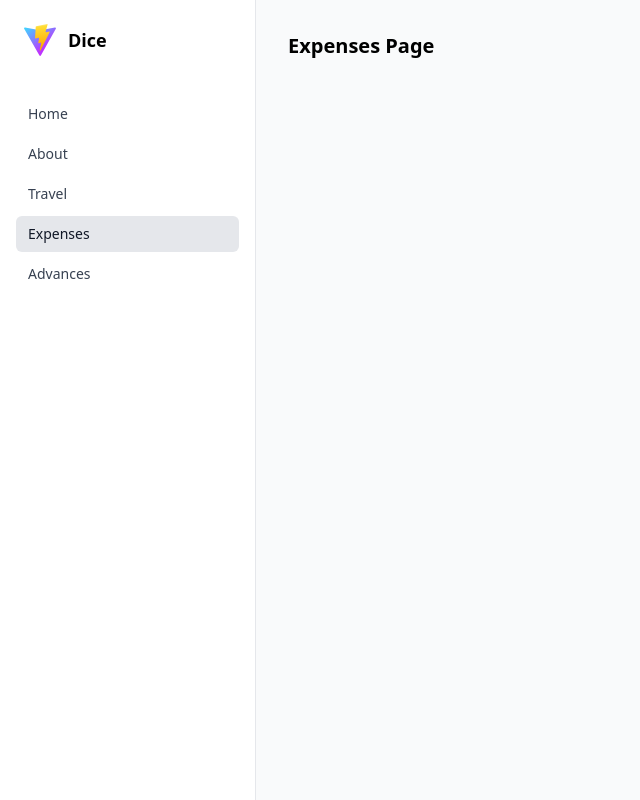
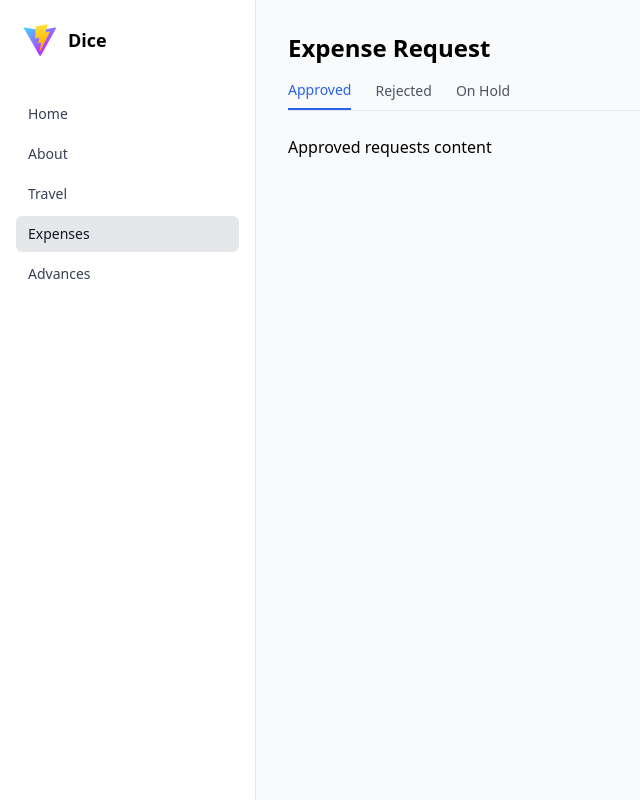
Before and after one commit to VinayLodhi1712/dice-dashboard, a React app in the folder frontend/: page /expenses in a window 1280 px wide. Shown: the whole page, without its empty margins (0-640 px from the left). Built offline with nearby package versions, Linux system fonts and the light colour scheme; the HTML template or start-up script is replaced by a standard one.

Commit message:
Add Tabs

```diff
--- /dev/null
+++ b/frontend/src/components/ui/Tabs.jsx
@@ -0,0 +1,19 @@
+export default function Tabs({ tabs, activeTab, onChange }) {
+  return (
+    <div className="border-b flex gap-6">
+      {tabs.map((tab) => (
+        <button
+          key={tab}
+          onClick={() => onChange(tab)}
+          className={`pb-2 text-sm font-medium transition ${
+            activeTab === tab
+              ? "border-b-2 border-blue-600 text-blue-600"
+              : "text-gray-600 hover:text-gray-900"
+          }`}
+        >
+          {tab}
+        </button>
+      ))}
+    </div>
+  );
+}
--- a/frontend/src/pages/Advances.jsx
+++ b/frontend/src/pages/Advances.jsx
@@ -1,3 +1,34 @@
+import { useState } from "react";
+import Tabs from "../components/ui/Tabs";
+
 export default function Advances() {
-  return <h2 className="text-xl font-semibold">Advances Page</h2>;
+  const [activeTab, setActiveTab] = useState("Approved");
+
+  const tabs = ["Approved", "Rejected", "On Hold"];
+
+  return (
+    <div>
+      <h1 className="text-2xl font-semibold mb-4">
+        Advance Request
+      </h1>
+
+      <Tabs
+        tabs={tabs}
+        activeTab={activeTab}
+        onChange={setActiveTab}
+      />
+
+      <div className="mt-6">
+        {activeTab === "Approved" && (
+          <p>Approved requests content</p>
+        )}
+        {activeTab === "Rejected" && (
+          <p>Rejected requests content</p>
+        )}
+        {activeTab === "On Hold" && (
+          <p>On-hold requests content</p>
+        )}
+      </div>
+    </div>
+  );
 }
--- a/frontend/src/pages/Expenses.jsx
+++ b/frontend/src/pages/Expenses.jsx
@@ -1,3 +1,34 @@
+import { useState } from "react";
+import Tabs from "../components/ui/Tabs";
+
 export default function Expenses() {
-  return <h2 className="text-xl font-semibold">Expenses Page</h2>;
+  const [activeTab, setActiveTab] = useState("Approved");
+
+  const tabs = ["Approved", "Rejected", "On Hold"];
+
+  return (
+    <div>
+      <h1 className="text-2xl font-semibold mb-4">
+        Expense Request
+      </h1>
+
+      <Tabs
+        tabs={tabs}
+        activeTab={activeTab}
+        onChange={setActiveTab}
+      />
+
+      <div className="mt-6">
+        {activeTab === "Approved" && (
+          <p>Approved requests content</p>
+        )}
+        {activeTab === "Rejected" && (
+          <p>Rejected requests content</p>
+        )}
+        {activeTab === "On Hold" && (
+          <p>On-hold requests content</p>
+        )}
+      </div>
+    </div>
+  );
 }
--- a/frontend/src/pages/Travel.jsx
+++ b/frontend/src/pages/Travel.jsx
@@ -1,3 +1,34 @@
+import { useState } from "react";
+import Tabs from "../components/ui/Tabs";
+
 export default function Travel() {
-  return <h2 className="text-xl font-semibold">Travel Page</h2>;
+  const [activeTab, setActiveTab] = useState("Approved");
+
+  const tabs = ["Approved", "Rejected", "On Hold"];
+
+  return (
+    <div>
+      <h1 className="text-2xl font-semibold mb-4">
+        Travel Request
+      </h1>
+
+      <Tabs
+        tabs={tabs}
+        activeTab={activeTab}
+        onChange={setActiveTab}
+      />
+
+      <div className="mt-6">
+        {activeTab === "Approved" && (
+          <p>Approved requests content</p>
+        )}
+        {activeTab === "Rejected" && (
+          <p>Rejected requests content</p>
+        )}
+        {activeTab === "On Hold" && (
+          <p>On-hold requests content</p>
+        )}
+      </div>
+    </div>
+  );
 }
```
